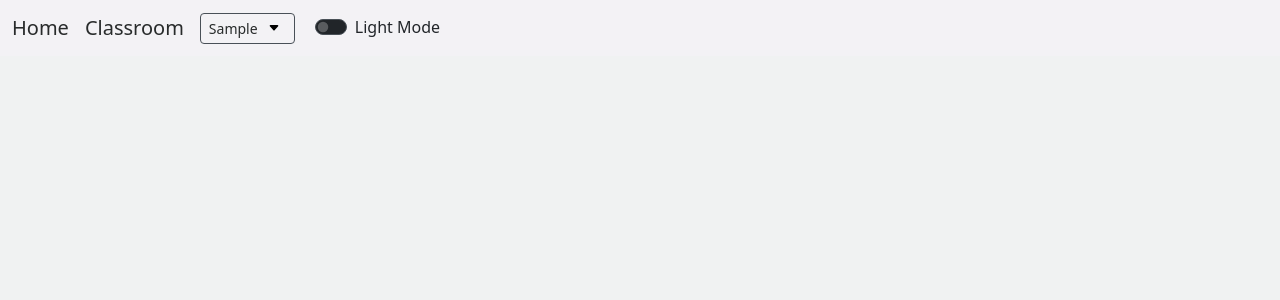
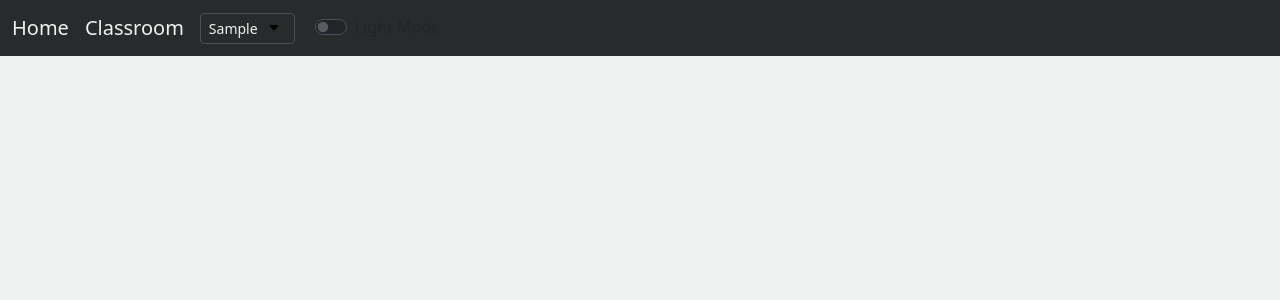
Before and after one commit to Bluesteel30/googleclassroom-canvas-unifier, a Flask app: template templates/canvas.html in a window 1280 px wide. Shown: the top 300 px of the page. Run offline with Flask 3, Linux system fonts and the light colour scheme; the template is opened without the code that fills it: most values are stand-ins (such as "Sample title", 1, 10 or a date in 2020); parts of the project's set-up code (start-up, migrations or seed data) failed here and were passed over.

Commit message:
Changed the html through some booleans to allow the header to change color upon light mod

```diff
--- a/templates/canvas.html
+++ b/templates/canvas.html
@@ -15,15 +15,33 @@
 {% endif %}
 	<!--This handles the creation of the website header with links back to the homepage and the classroom only section.-->
 	<div class="mb-4">
-		<nav class="navbar fixed-top" style="background-color: #f3f2f5;" data-bs-theme="dark">
+		{% if light == "off" %}
+			<nav class="navbar fixed-top" style="background-color: #f0f2f2;" data-bs-theme="dark">
+			{% else %}
+			<nav class="navbar fixed-top" style="background-color: #282b2b;" data-bs-theme="dark">
+			{% endif %}
 				<div class="container-fluid justify-content-start">
+					{% if light == "off" %}
 					<a class="navbar-brand" href="/" role="link" style="color: #282b2b;">Home</a>
-			<a class="navbar-brand" href="/classroom" role="link" style="color: #282b2b;">Classroom</a>
+					<a class="navbar-brand" href="/canvas" role="link" style="color: #282b2b;">Canvas</a>
 
 					<div class="dropdown">
 						<!-- This creates a dropdown menu for the user to filter which course they see-->
-				  <form method="GET" action="/apply-filter">
-					<select class="form-select form-select-sm custom-select" name="course" aria-label="Filter By Class" style="background-color: #f3f2f5;color: #282b2b;" onchange="this.form.submit()">
+						<form method="GET" action="/classroom">
+
+							<select class="form-select form-select-sm custom-select" name="course" style="background-color: #f3f2f5;color: #282b2b;" aria-label="Filter By Class" onchange="this.form.submit()">
+					{% else %}
+					<a class="navbar-brand" href="/" role="link" style="color: #f0f2f2;">Home</a>
+					<a class="navbar-brand" href="/classroom" role="link" style="color: #f0f2f2;">Classroom</a>
+
+					<div class="dropdown">
+						<!-- This creates a dropdown menu for the user to filter which course they see-->
+						<form method="GET" action="/canvas">
+
+							<select class="form-select form-select-sm custom-select" name="course" style="background-color: #282b2b;color: #f0f2f2;" aria-label="Filter By Class" onchange="this.form.submit()">
+					{% endif %}
+
+
 						<!-- f is used to see if a filter is already being applied so that the current filter is displayed. Previously when applied it would function but wouldn't say which filter was applied you could tell by the assignments but it wasn't optimal-->
 						<!-- Iterates through c to get all the courses -->
 						<!-- the is_canvas checks if the course in c is a canvas course as this is the canvas only webpage so only canvas should be displayed-->
@@ -48,7 +66,7 @@
 				<div class="form-check form-switch" style = "margin-left: 20px;">
 				  <form method="POST" action="/toggle-theme">
 							<input class="form-check-input" type="checkbox" role="switch" id="flexSwitchCheckChecked" {% if light == "on" %} checked {% endif %} name = "light_mode" value = "on" onchange="this.form.submit()">
-					<label class="form-check-label" for="flexSwitchCheckDefault">Light Mode</label>
+							<label class="form-check-label" for="flexSwitchCheckDefault" {% if light == "on" %} style="color: #f0f2f2;" {% endif %}>Light Mode</label>
 						</form>
 				</div>
 
```
Also changed, not shown: templates/classroom.html (+19 -2 lines), templates/unified.html (+21 -3 lines). Lines whose indentation alone changed are shown as unchanged.
